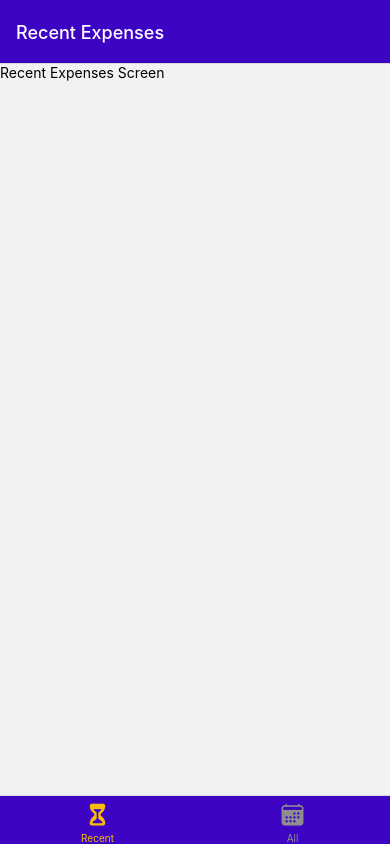
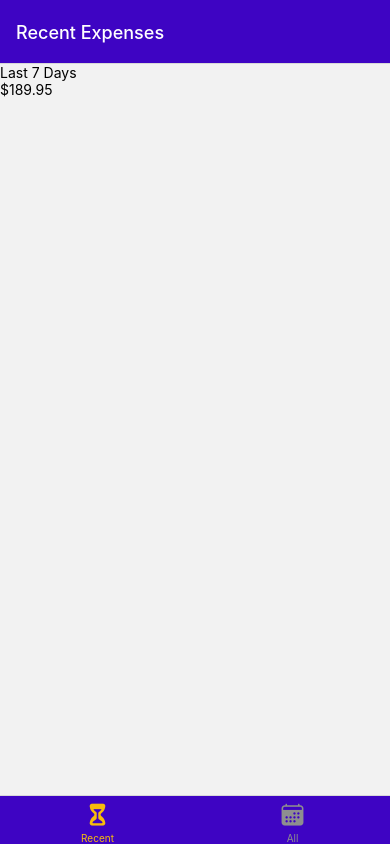
Before and after one commit to joaombpereira-eng/ExpenseTrackerApp, a React Native app: screen / in a window 390 px wide. Built offline with nearby package versions, Linux system fonts and the light colour scheme.

Commit message:
Dumm Data Added

```diff
--- a/components/ExpensesOutput/ExpensesOutput.js
+++ b/components/ExpensesOutput/ExpensesOutput.js
@@ -1,11 +1,45 @@
 import {View, StyleSheet} from 'react-native';
+
 import ExpensesList from './ExpensesList';
 import ExpensesSummary from './ExpensesSummary';
+
+const DUMMY_EXPENSES = [
+  {
+    id: 'e1',
+    description: 'A pair of shoes',
+    amount: 59.99,
+    date: new Date('2021-12-19'),
+  },
+  {
+    id: 'e2',
+    description: 'A pair of trousers',
+    amount: 89.99,
+    date: new Date('2022-01-04'),
+  },
+  {
+    id: 'e3',
+    description: 'Some bananas',
+    amount: 5.99,
+    date: new Date('2021-12-101'),
+  },
+  {
+    id: 'e4',
+    description: 'A book',
+    amount: 14.99,
+    date: new Date('2022-02-22'),
+  },
+  {
+    id: 'e5',
+    description: 'A book',
+    amount: 18.99,
+    date: new Date('2022-02-18'),
+  },
+];
 
 export default function ExpensesOutput({expenses, expensesPeriod}) {
   return (
     <View>
-      <ExpensesSummary expenses={expenses} periodName={expensesPeriod} />
+      <ExpensesSummary expenses={DUMMY_EXPENSES} periodName={expensesPeriod} />
       <ExpensesList />
     </View>
   );
--- a/screens/AllExpensesScreen.js
+++ b/screens/AllExpensesScreen.js
@@ -1,9 +1,5 @@
-import {View, Text} from 'react-native';
+import ExpensesOutput from '../components/ExpensesOutput/ExpensesOutput';
 
 export default function AllExpensesScreen() {
-  return (
-    <View>
-      <Text>All Expenses Screen</Text>
-    </View>
-  );
+  return <ExpensesOutput expensesPeriod="Total" />;
 }
--- a/screens/RecentExpensesScreen.js
+++ b/screens/RecentExpensesScreen.js
@@ -1,9 +1,5 @@
-import {View, Text} from 'react-native';
+import ExpensesOutput from '../components/ExpensesOutput/ExpensesOutput';
 
 export default function RecentExpensesScreen() {
-  return (
-    <View>
-      <Text>Recent Expenses Screen</Text>
-    </View>
-  );
+  return <ExpensesOutput expensesPeriod="Last 7 Days" />;
 }
```
